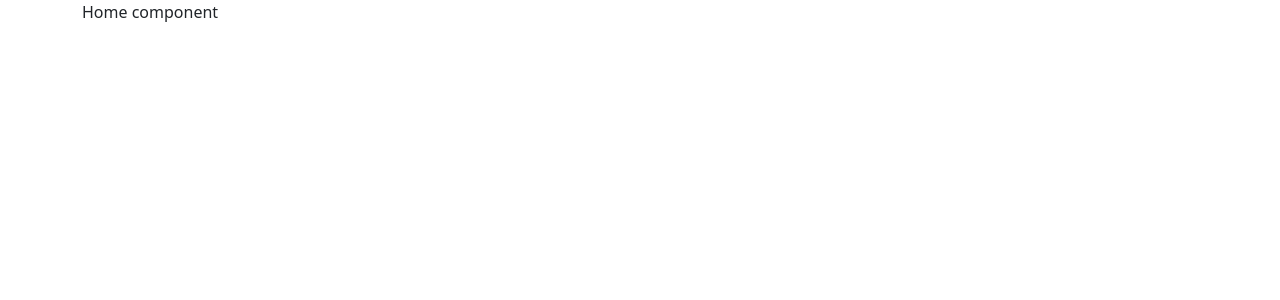
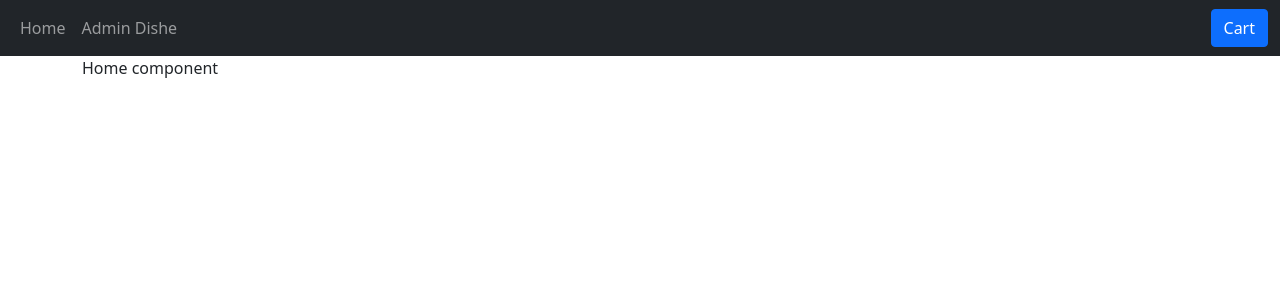
Before and after one commit to eddymandran/2itech_Eval1, a React (Create React App) app: page / in a window 1280 px wide. Shown: the top 300 px of the page. Built offline with nearby package versions, Linux system fonts and the light colour scheme.

Commit message:
routing and navbar done

```diff
--- a/src/App.js
+++ b/src/App.js
@@ -1,13 +1,22 @@
 import {Route, Routes} from "react-router-dom";
 import Home from "./components/Home";
+import NavBar from "./components/NavBar";
+import DisheList from "./components/admin/DisheList";
+import Cart from "./components/Cart";
+import NotFound from "./components/NotFound";
 
 function App() {
     return (
         <>
+            <NavBar/>
+
             <div className="container">
                 <div className="row">
                     <Routes>
                         <Route path='/' element={<Home />}/>
+                        <Route path='/admin/dishe' element={<DisheList />}/>
+                        <Route path='/cart' element={<Cart />}/>
+                        <Route path="*" element={<NotFound />} />
                     </Routes>
                 </div>
             </div>
--- a/src/components/NavBar.jsx
+++ b/src/components/NavBar.jsx
@@ -1,7 +1,28 @@
+import {Link} from "react-router-dom";
+
 const NavBar = () => {
     return (
-        <div>NavBar component</div>
+        <nav className="navbar navbar-expand-lg navbar-dark bg-dark">
+
+            <div className="collapse navbar-collapse container-fluid" id="navbarNav">
+                <ul className="navbar-nav">
+                    <li className="nav-item active">
+                        <Link className="nav-link" to="/" >Home</Link>
+                    </li>
+
+                    <li className="nav-item">
+                        <Link className="nav-link" to="/admin/dishe">Admin Dishe</Link>
+                    </li>
+                </ul>
+                <ul className="navbar-nav d-flex">
+                    <li className="nav-item">
+                        <Link className="btn btn-primary" to="/cart">
+                            Cart
+                        </Link>
+                    </li>
+                </ul>
+            </div>
+        </nav>
     )
 }
-
 export default NavBar;
--- /dev/null
+++ b/src/components/NotFound.jsx
@@ -0,0 +1,7 @@
+const NotFound = () => {
+    return (
+        <div><h1 className="text-center">Resource not found. 404 Error!</h1></div>
+    )
+}
+
+export default NotFound;
```
